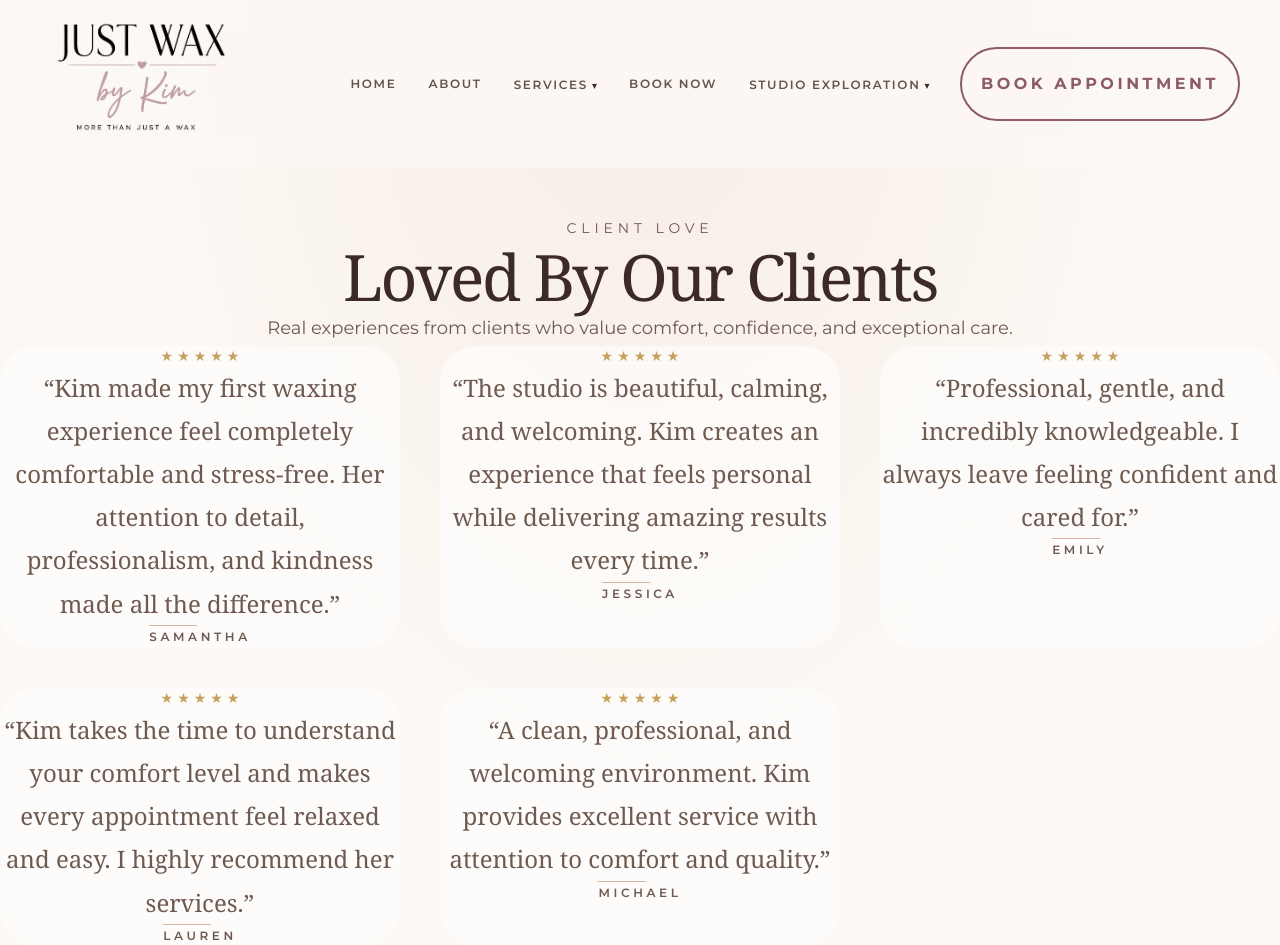
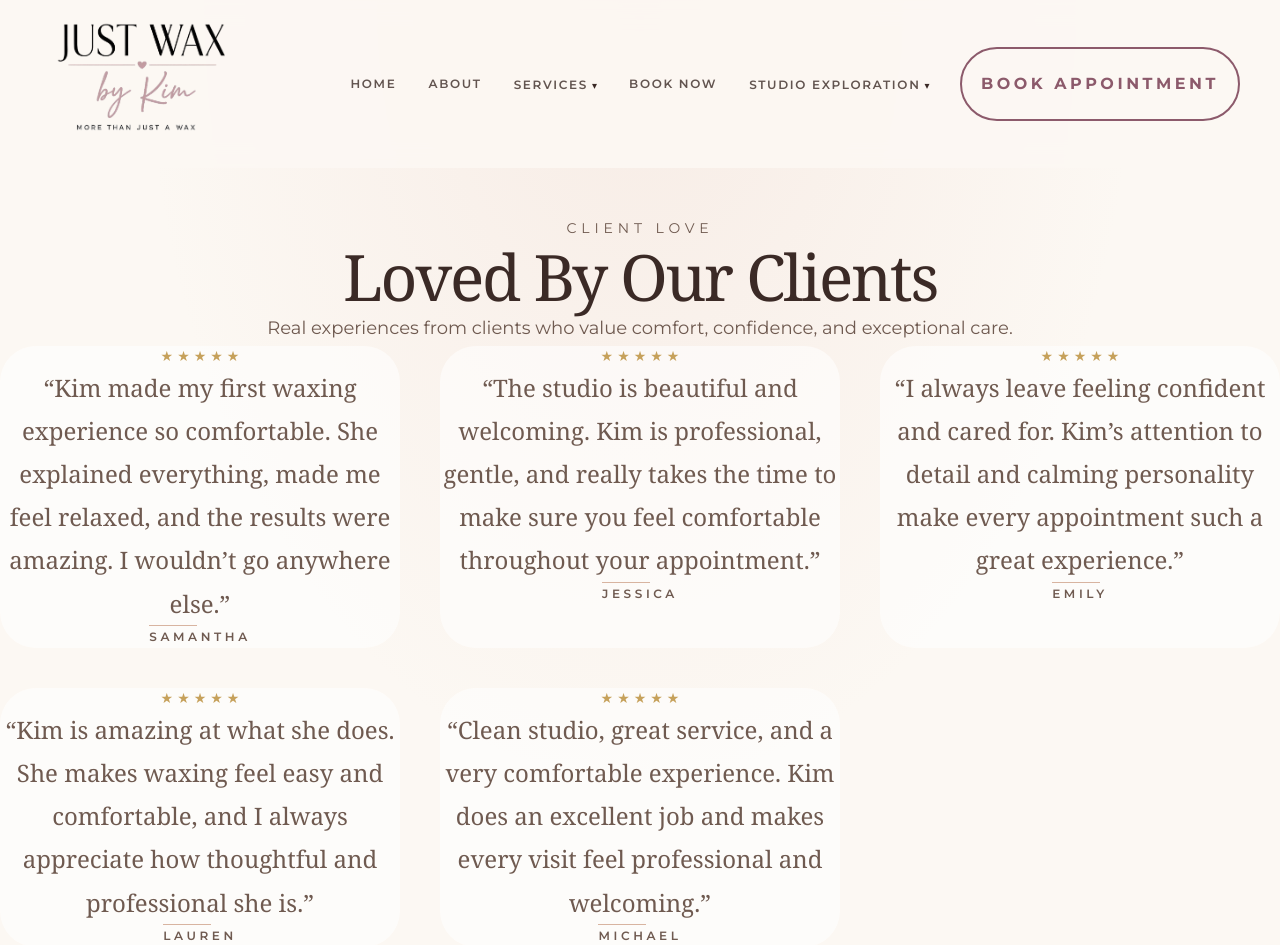
Before and after one commit to kevin-phan-25/just-wax-by-kim, a Next.js app: page /testimonials in a window 1280 px wide. Shown: the top 945 px of the page. Built offline with nearby package versions, Linux system fonts and the light colour scheme; a web font is replaced by a local one.

Commit message:
Revise testimonials for authenticity and emotional tone
Updated testimonial content to reflect a more authentic client voice and emotional connection while maintaining the luxury boutique brand tone.

```diff
--- a/features/testimonials/testimonials.data.ts
+++ b/features/testimonials/testimonials.data.ts
@@ -1,16 +1,17 @@
 /**
- * -----------------------------------------------------------------------------
+ * ---
  * File:
  * features/testimonials/testimonials.data.ts
  *
  * Description:
- * Customer testimonial data.
+ * Natural client testimonial content.
  *
- * Changes:
- * • Expanded luxury testimonial content
- * • Added more authentic client experiences
- * • Maintained editorial brand voice
- * -----------------------------------------------------------------------------
+ * Updates:
+ * • More authentic client voice
+ * • Less promotional wording
+ * • More emotional connection
+ * • Matches luxury boutique brand tone
+ * ---
  */
 
 import type {
@@ -26,7 +27,7 @@ export const testimonials: Testimonial[] = [
   name: "Samantha",
 
   quote:
-      "Kim made my first waxing experience feel completely comfortable and stress-free. Her attention to detail, professionalism, and kindness made all the difference.",
+    "Kim made my first waxing experience so comfortable. She explained everything, made me feel relaxed, and the results were amazing. I wouldn’t go anywhere else.",
 
   rating: 5,
 },
@@ -38,7 +39,7 @@ export const testimonials: Testimonial[] = [
   name: "Jessica",
 
   quote:
-      "The studio is beautiful, calming, and welcoming. Kim creates an experience that feels personal while delivering amazing results every time.",
+    "The studio is beautiful and welcoming. Kim is professional, gentle, and really takes the time to make sure you feel comfortable throughout your appointment.",
 
   rating: 5,
 },
@@ -50,7 +51,7 @@ export const testimonials: Testimonial[] = [
   name: "Emily",
 
   quote:
-      "Professional, gentle, and incredibly knowledgeable. I always leave feeling confident and cared for.",
+    "I always leave feeling confident and cared for. Kim’s attention to detail and calming personality make every appointment such a great experience.",
 
   rating: 5,
 },
@@ -62,7 +63,7 @@ export const testimonials: Testimonial[] = [
   name: "Lauren",
 
   quote:
-      "Kim takes the time to understand your comfort level and makes every appointment feel relaxed and easy. I highly recommend her services.",
+    "Kim is amazing at what she does. She makes waxing feel easy and comfortable, and I always appreciate how thoughtful and professional she is.",
 
   rating: 5,
 },
@@ -74,7 +75,7 @@ export const testimonials: Testimonial[] = [
   name: "Michael",
 
   quote:
-      "A clean, professional, and welcoming environment. Kim provides excellent service with attention to comfort and quality.",
+    "Clean studio, great service, and a very comfortable experience. Kim does an excellent job and makes every visit feel professional and welcoming.",
 
   rating: 5,
 },
```
Lines whose indentation alone changed are shown as unchanged.
